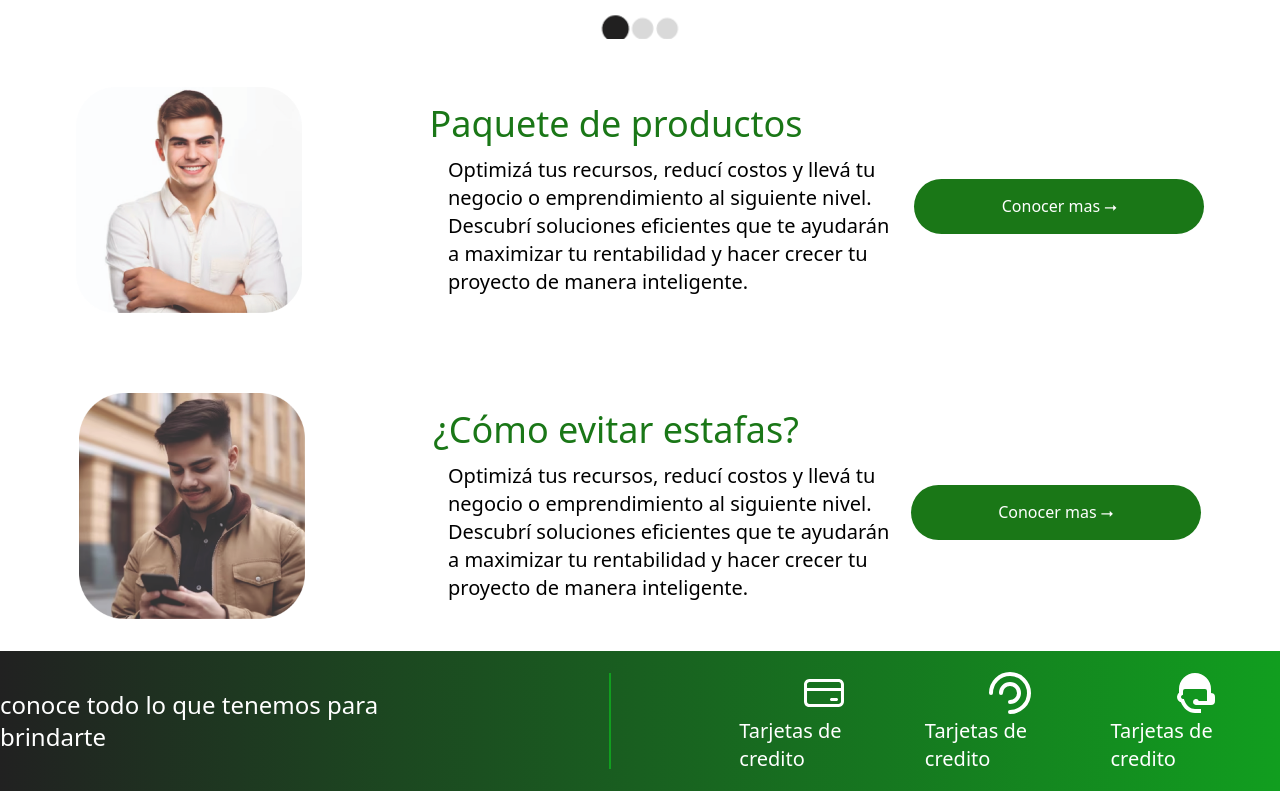
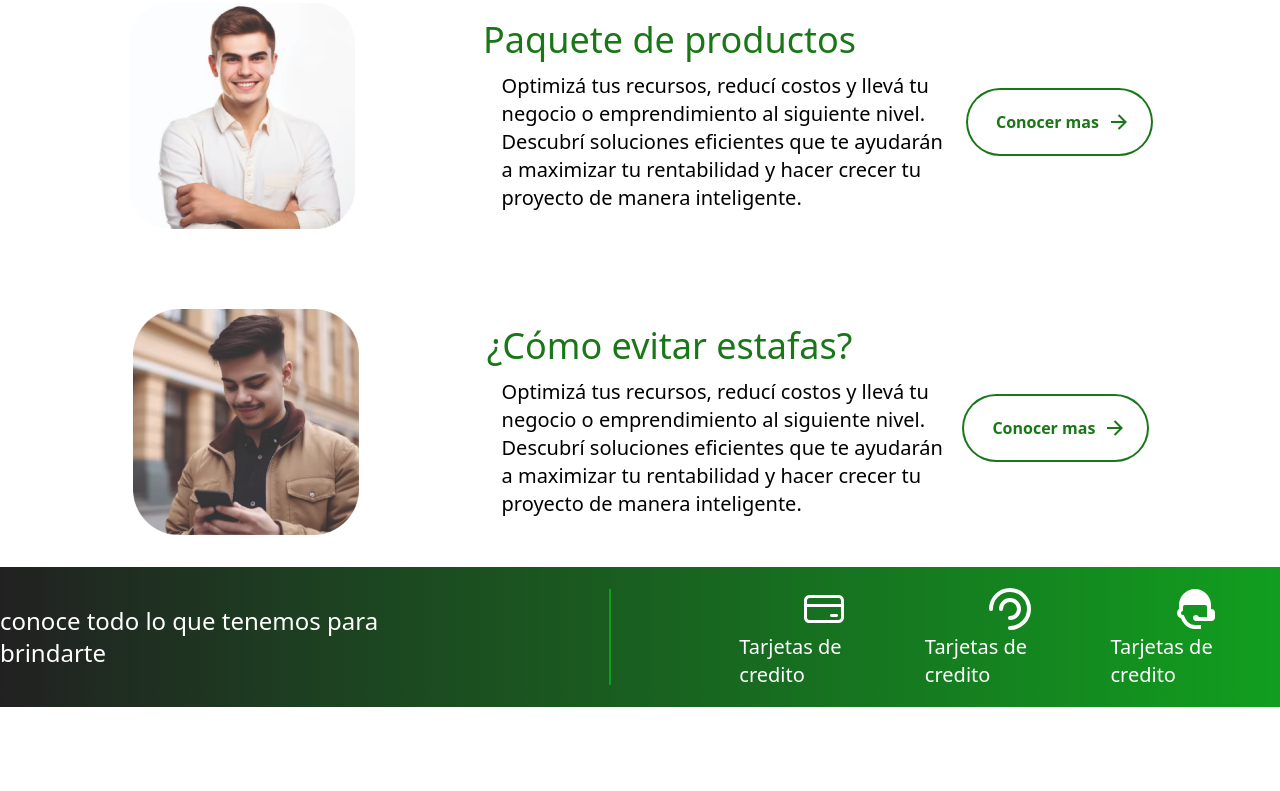
Before and after one commit to banrostin1312/equipo-c24-25-m-webapp-forking, a Next.js app in the folder frontend/: page / in a window 1280 px wide. Shown: the part 577-1368 px from the top of the page. After the commit the page ends 1284 px from the top, so only its background shows below. Built offline with nearby package versions, Linux system fonts and the light colour scheme.

Commit message:
hover buttons

```diff
--- /dev/null
+++ b/frontend/src/app/components/Middleinfo/Middle.css
@@ -0,0 +1,88 @@
+/* From Uiverse.io by gharsh11032000 */
+.animated-button {
+    position: relative;
+    display: flex;
+    align-items: center;
+    gap: 4px;
+    padding: 16px 36px;
+    border: 4px solid;
+    border-color: transparent;
+    font-size: 16px;
+    background-color: inherit;
+    border-radius: 100px;
+    font-weight: 600;
+    color: #1A7717;
+    box-shadow: 0 0 0 2px #1A7717;
+    cursor: pointer;
+    overflow: hidden;
+    transition: all 0.6s cubic-bezier(0.23, 1, 0.32, 1);
+  }
+
+  .animated-button svg {
+    position: absolute;
+    width: 24px;
+    fill: #1A7717;
+    z-index: 9;
+    transition: all 0.8s cubic-bezier(0.23, 1, 0.32, 1);
+  }
+
+  .animated-button .arr-1 {
+    right: 16px;
+  }
+
+  .animated-button .arr-2 {
+    left: -25%;
+  }
+
+  .animated-button .circle {
+    position: absolute;
+    top: 50%;
+    left: 50%;
+    transform: translate(-50%, -50%);
+    width: 20px;
+    height: 20px;
+    background-color: #1A7717;
+    border-radius: 50%;
+    opacity: 0;
+    transition: all 0.8s cubic-bezier(0.23, 1, 0.32, 1);
+  }
+
+  .animated-button .text {
+    position: relative;
+    z-index: 1;
+    transform: translateX(-12px);
+    transition: all 0.8s cubic-bezier(0.23, 1, 0.32, 1);
+  }
+
+  .animated-button:hover {
+    box-shadow: 0 0 0 12px transparent;
+    color: #ffffff;
+    border-radius: 12px;
+  }
+
+  .animated-button:hover .arr-1 {
+    right: -25%;
+  }
+
+  .animated-button:hover .arr-2 {
+    left: 16px;
+  }
+
+  .animated-button:hover .text {
+    transform: translateX(12px);
+  }
+
+  .animated-button:hover svg {
+    fill: #ffffff;
+  }
+
+  .animated-button:active {
+    scale: 0.95;
+    box-shadow: 0 0 0 4px #1A7717;
+  }
+
+  .animated-button:hover .circle {
+    width: 220px;
+    height: 220px;
+    opacity: 1;
+  }
--- a/frontend/src/app/components/Middleinfo/Middleinfo.tsx
+++ b/frontend/src/app/components/Middleinfo/Middleinfo.tsx
@@ -1,3 +1,5 @@
+//CSS
+import "./Middle.css"
 //Assets
 import Image from "next/image"
 
@@ -15,7 +17,22 @@ const Middleinfo: React.FC = () => {
               <h2 className="text-xl text-middle-title md:text-4xl md:mr-28">Paquete de productos</h2>
               <p className="w-full max-w-md text-center md:text-left text-sm md:text-xl">Optimizá tus recursos, reducí costos y llevá tu negocio o emprendimiento al siguiente nivel. Descubrí soluciones eficientes que te ayudarán a maximizar tu rentabilidad y hacer crecer tu proyecto de manera inteligente.</p>
             </div>
-            <button className="w-[290px] h-[55px] bg-middle-title rounded-full text-white hover:bg-green-hover">Conocer mas ⭢</button>
+            <div className="flex md:flex-row justify-center items-center space-x-0.5 md:space-x-1 text-middle-title">
+            <button className="animated-button">
+                <svg viewBox="0 0 24 24" className="arr-2" xmlns="http://www.w3.org/2000/svg">
+                  <path
+                    d="M16.1716 10.9999L10.8076 5.63589L12.2218 4.22168L20 11.9999L12.2218 19.778L10.8076 18.3638L16.1716 12.9999H4V10.9999H16.1716Z"
+                  ></path>
+                </svg>
+                <span className="text">Conocer mas</span>
+                <span className="circle"></span>
+                <svg viewBox="0 0 24 24" className="arr-1" xmlns="http://www.w3.org/2000/svg">
+                  <path
+                    d="M16.1716 10.9999L10.8076 5.63589L12.2218 4.22168L20 11.9999L12.2218 19.778L10.8076 18.3638L16.1716 12.9999H4V10.9999H16.1716Z"
+                  ></path>
+                </svg>
+              </button>
+            </div>
           </div>
 
         </div>
@@ -27,7 +44,23 @@ const Middleinfo: React.FC = () => {
               <h2 className="text-xl text-middle-title md:text-4xl md:mr-28">¿Cómo evitar estafas?</h2>
               <p className="w-full max-w-md text-center md:text-left text-sm md:text-xl">Optimizá tus recursos, reducí costos y llevá tu negocio o emprendimiento al siguiente nivel. Descubrí soluciones eficientes que te ayudarán a maximizar tu rentabilidad y hacer crecer tu proyecto de manera inteligente.</p>
             </div>
-            <button className="w-[290px] h-[55px] bg-middle-title rounded-full text-white hover:bg-green-hover">Conocer mas ⭢</button>
+            <div className="flex md:flex-row justify-center items-center space-x-0.5 md:space-x-1 text-middle-title">
+              <button className="animated-button">
+                <svg viewBox="0 0 24 24" className="arr-2" xmlns="http://www.w3.org/2000/svg">
+                  <path
+                    d="M16.1716 10.9999L10.8076 5.63589L12.2218 4.22168L20 11.9999L12.2218 19.778L10.8076 18.3638L16.1716 12.9999H4V10.9999H16.1716Z"
+                  ></path>
+                </svg>
+                <span className="text">Conocer mas</span>
+                <span className="circle"></span>
+                <svg viewBox="0 0 24 24" className="arr-1" xmlns="http://www.w3.org/2000/svg">
+                  <path
+                    d="M16.1716 10.9999L10.8076 5.63589L12.2218 4.22168L20 11.9999L12.2218 19.778L10.8076 18.3638L16.1716 12.9999H4V10.9999H16.1716Z"
+                  ></path>
+                </svg>
+              </button>
+
+            </div>
           </div>
 
         </div>
```
Also changed, not shown: frontend/src/app/components/Carousel/carousel.tsx (+1 -1 lines), frontend/public/right-arrow.png (added).
